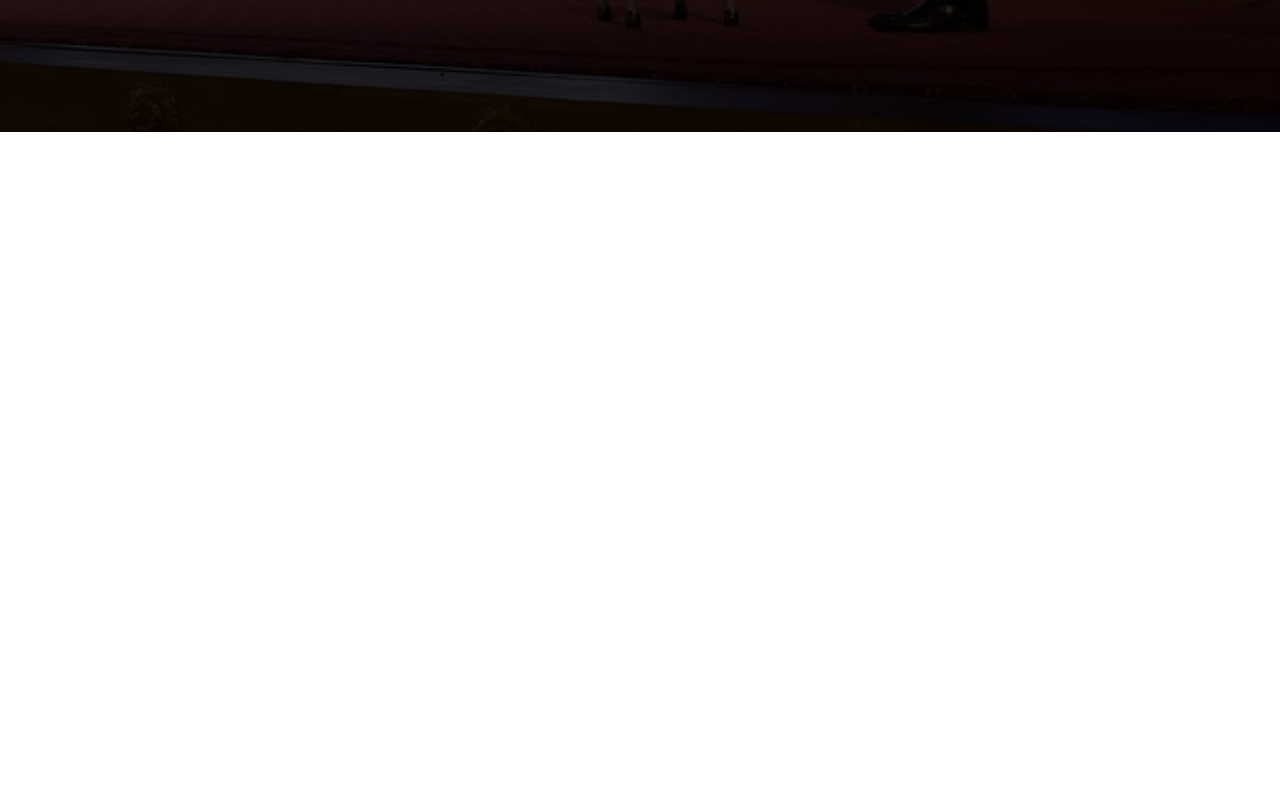
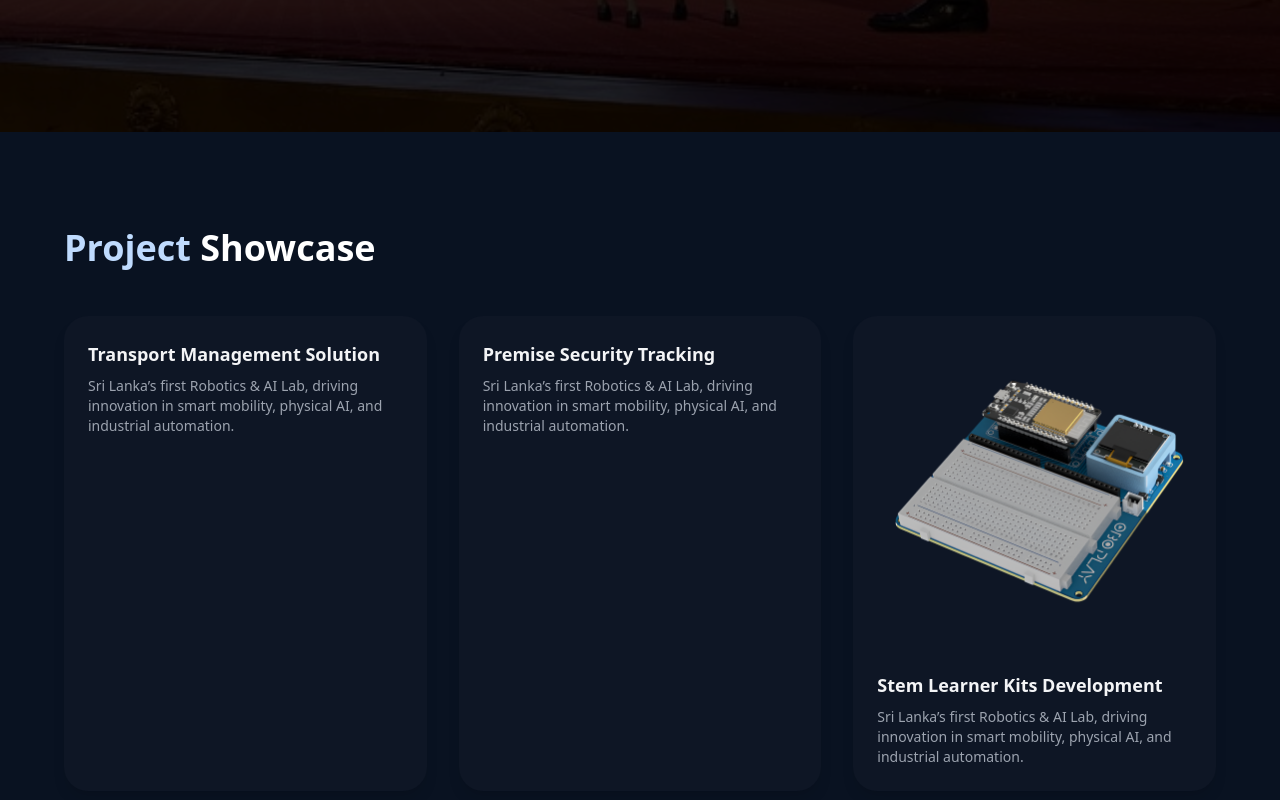
Before and after one commit to DevRoboticGen/roboticgenlabs-website, a React (Vite) app in the folder company-website/: page / in a window 1280 px wide. Shown: the part 668-1468 px from the top of the page. Before the commit the page ends 800 px from the top, so only its background shows below. Built offline with nearby package versions, Linux system fonts and the light colour scheme.

Commit message:
This commit added Project showcase section

```diff
--- a/company-website/package.json
+++ b/company-website/package.json
@@ -10,6 +10,7 @@
     "preview": "vite preview"
   },
   "dependencies": {
+    "aos": "^2.3.4",
     "react": "^19.1.0",
     "react-dom": "^19.1.0"
   },
--- a/company-website/src/App.tsx
+++ b/company-website/src/App.tsx
@@ -1,11 +1,23 @@
+import { useEffect } from "react";
+import AOS from "aos";
+import "aos/dist/aos.css";
+
 import Navbar from "./components/Navbar";
-import HeroSection from "./components/Herosection";
+import HeroSection from "./components/HeroSection";
+import ProjectShowcase from "./components/ProjectShowcase";
+
 
 function App() {
+
+  useEffect(() => {
+    AOS.init({ duration: 800, once: true });
+  }, []);
+
   return (
     <div>
       <Navbar />
       <HeroSection />
+      <ProjectShowcase />
     </div>
   );
 }
--- /dev/null
+++ b/company-website/src/components/ProjectShowcase.tsx
@@ -0,0 +1,53 @@
+import React from "react";
+import projectImage from "../assets/stem-kit.png"; // Use your image
+
+export default function ProjectShowcase() {
+  const projects = [
+    {
+      title: "Transport Management Solution",
+      desc: "Sri Lanka’s first Robotics & AI Lab, driving innovation in smart mobility, physical AI, and industrial automation.",
+    },
+    {
+      title: "Premise Security Tracking",
+      desc: "Sri Lanka’s first Robotics & AI Lab, driving innovation in smart mobility, physical AI, and industrial automation.",
+    },
+    {
+      title: "Stem Learner Kits Development",
+      desc: "Sri Lanka’s first Robotics & AI Lab, driving innovation in smart mobility, physical AI, and industrial automation.",
+      img: projectImage,
+    },
+  ];
+
+  return (
+    <section className="bg-[#091221] text-white py-24 px-6" id="projects">
+      <div className="max-w-6xl mx-auto">
+        <h2 className="text-4xl font-bold mb-12 text-left text-blue-200">
+          Project <span className="text-white">Showcase</span>
+        </h2>
+
+        <div className="grid grid-cols-1 sm:grid-cols-2 lg:grid-cols-3 gap-8">
+          {projects.map((proj, i) => (
+            <div
+              key={i}
+              className="rounded-3xl bg-[#0e1625] p-6 hover:scale-[1.02] transition-transform shadow-lg hover:shadow-blue-500/10"
+              data-aos="fade-up"
+              data-aos-delay={i * 150}
+            >
+              {proj.img && (
+                <img
+                  src={proj.img}
+                  alt={proj.title}
+                  className="w-34 h-34 object-contain mx-auto mb-4 hover:scale-105 transition-transform rounded-lg"
+                />
+              )}
+              <h3 className="text-lg font-semibold text-gray-100 mb-2">
+                {proj.title}
+              </h3>
+              <p className="text-sm text-gray-400">{proj.desc}</p>
+            </div>
+          ))}
+        </div>
+      </div>
+    </section>
+  );
+}
```
Also changed, not shown: company-website/src/assets/stem-kit.png (added), company-website/src/index.css (line endings or trailing spaces), 1 other file (tests, documents, lock files or other folders).
